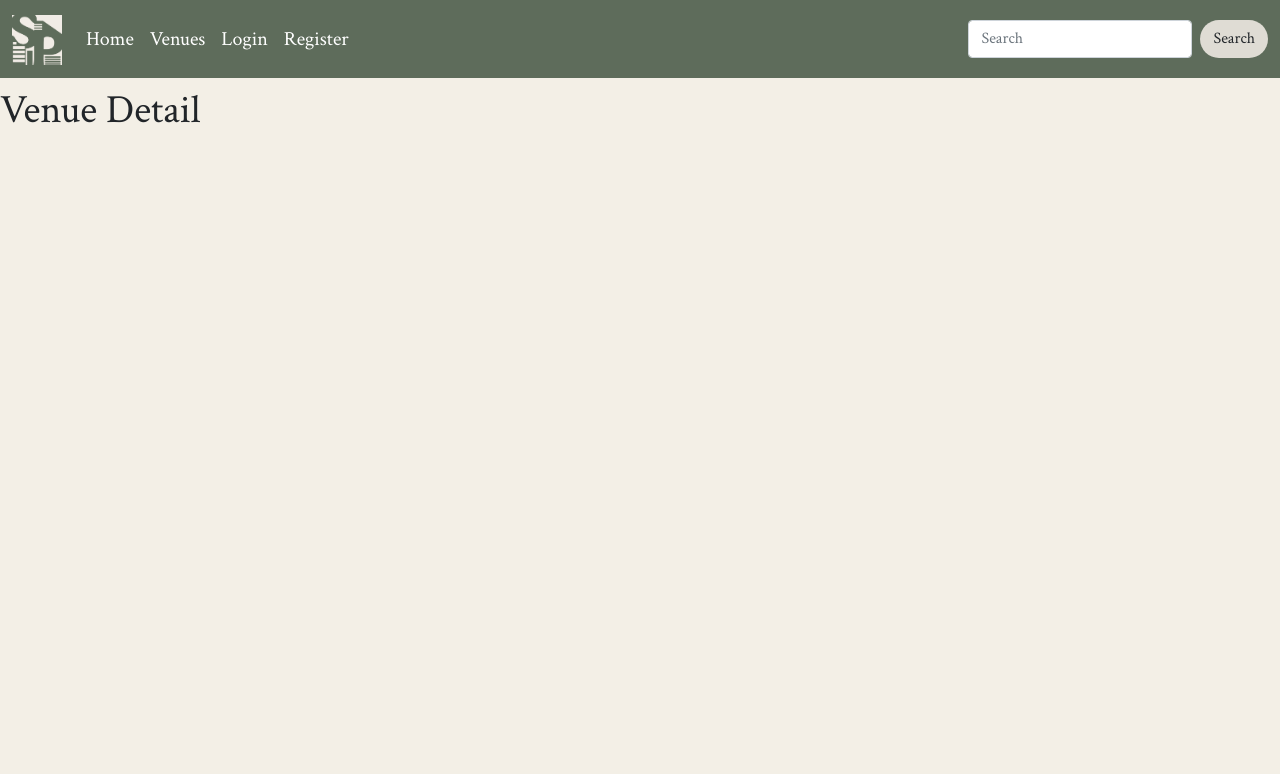
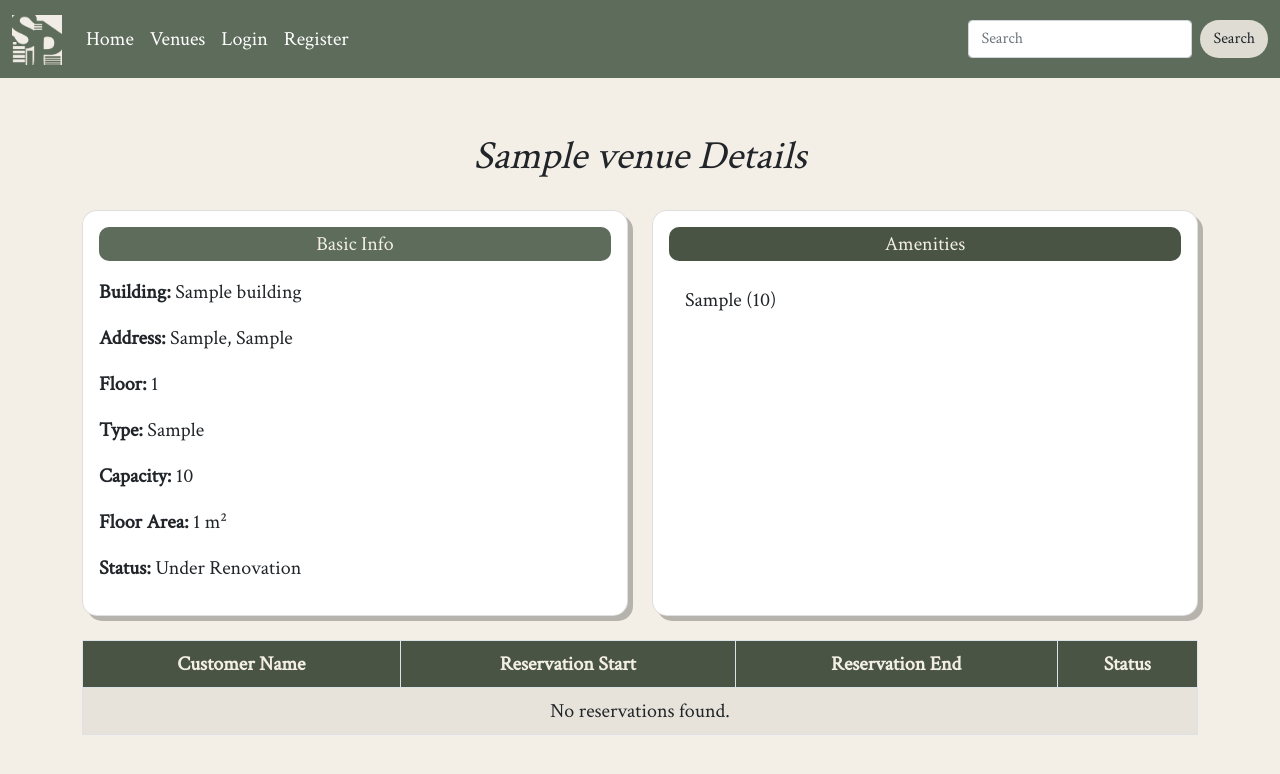
Before and after one commit to JedJedJedd/CSCI41-StateSpaces-16, a Django app: page /venues/1/ in a window 1280 px wide. Shown: the top 774 px of the page. Run offline with Django 5.2, Linux system fonts and the light colour scheme; tables that the repository leaves empty hold one stand-in row (values such as "Sample post").

Commit message:
Fixed venue details page

```diff
--- a/StateSpaces/venues/templates/venues/venue_detail.html
+++ b/StateSpaces/venues/templates/venues/venue_detail.html
@@ -1,7 +1,89 @@
 {% extends 'base.html' %}
 {% load static %}
 
-{% block title %}Venue Detail{% endblock %}
+{% block title %}{{ object.venue_name }} Details{% endblock %}
+
 {% block content %}
-    <h1> Venue Detail <h1>
+<div class="container my-5">
+
+    <!-- Venue Header -->
+    <div class="text-center fs-1 fst-italic my-4">{{ object.venue_name }} Details</div>
+
+    <div class="row g-4">
+        <!-- Basic Info Card -->
+        <div class="col-md-6">
+            <div class="card h-100" style="border-radius: 15px; box-shadow: 5px 5px #B6B3AC;">
+                <div class="card-body">
+                    <h5 class="card-title text-center mb-3" style="background-color: #5E6C5B; color: #F3EFE6; border-radius: 10px; padding: 5px;">
+                        Basic Info
+                    </h5>
+                    <p><strong>Building:</strong> {{ object.building.building_name }}</p>
+                    <p><strong>Address:</strong> {{ object.building.street }}, {{ object.building.city }}</p>
+                    <p><strong>Floor:</strong> {{ object.building_floor }}</p>
+                    <p><strong>Type:</strong> {{ object.venue_type }}</p>
+                    <p><strong>Capacity:</strong> {{ object.venue_capacity }}</p>
+                    <p><strong>Floor Area:</strong> {{ object.venue_floor_area }} m²</p>
+                    <p><strong>Status:</strong>
+                        {% if object.under_renovation %}
+                            Under Renovation
+                        {% else %}
+                            Bookable
+                        {% endif %}
+                    </p>
+                </div>
+            </div>
+        </div>
+
+        <!-- Amenities Card -->
+        <div class="col-md-6">
+            <div class="card h-100" style="border-radius: 15px; box-shadow: 5px 5px #B6B3AC;">
+                <div class="card-body">
+                    <h5 class="card-title text-center mb-3" style="background-color: #495444; color: #F3EFE6; border-radius: 10px; padding: 5px;">
+                        Amenities
+                    </h5>
+                    {% if object.amenityassignment_set.all %}
+                        <ul class="list-group list-group-flush">
+                            {% for assignment in object.amenityassignment_set.all %}
+                                <li class="list-group-item">
+                                    {{ assignment.amenity.amenity_type }}
+                                    {% if assignment.quantity > 1 %} ({{ assignment.quantity }}){% endif %}
+                                </li>
+                            {% endfor %}
+                        </ul>
+                    {% else %}
+                        <p class="text-center fst-italic">No amenities listed.</p>
+                    {% endif %}
+                </div>
+            </div>
+        </div>
+    </div>
+
+    <!-- Reservations Table -->
+    <div class="table-responsive mt-4">
+        <table class="table table-striped table-bordered">
+            <thead style="background-color: #495444; color: #F3EFE6; text-align: center;">
+                <tr>
+                    <th>Customer Name</th>
+                    <th>Reservation Start</th>
+                    <th>Reservation End</th>
+                    <th>Status</th>
+                </tr>
+            </thead>
+            <tbody>
+                {% for reservation in reservations %}
+                <tr>
+                    <td>{{ reservation.customer.username }}</td>
+                    <td>{{ reservation.start_datetime|date:"M d, Y H:i" }}</td>
+                    <td>{{ reservation.end_datetime|date:"M d, Y H:i" }}</td>
+                    <td>{{ reservation.status }}</td>
+                </tr>
+                {% empty %}
+                <tr>
+                    <td colspan="4" class="text-center">No reservations found.</td>
+                </tr>
+                {% endfor %}
+            </tbody>
+        </table>
+    </div>
+</div>
 {% endblock %}
```
Also changed, not shown: StateSpaces/venues/templates/venues/venues_list.html (+13 -1 lines), StateSpaces/venues/migrations/0002_remove_building_district.py (added).
